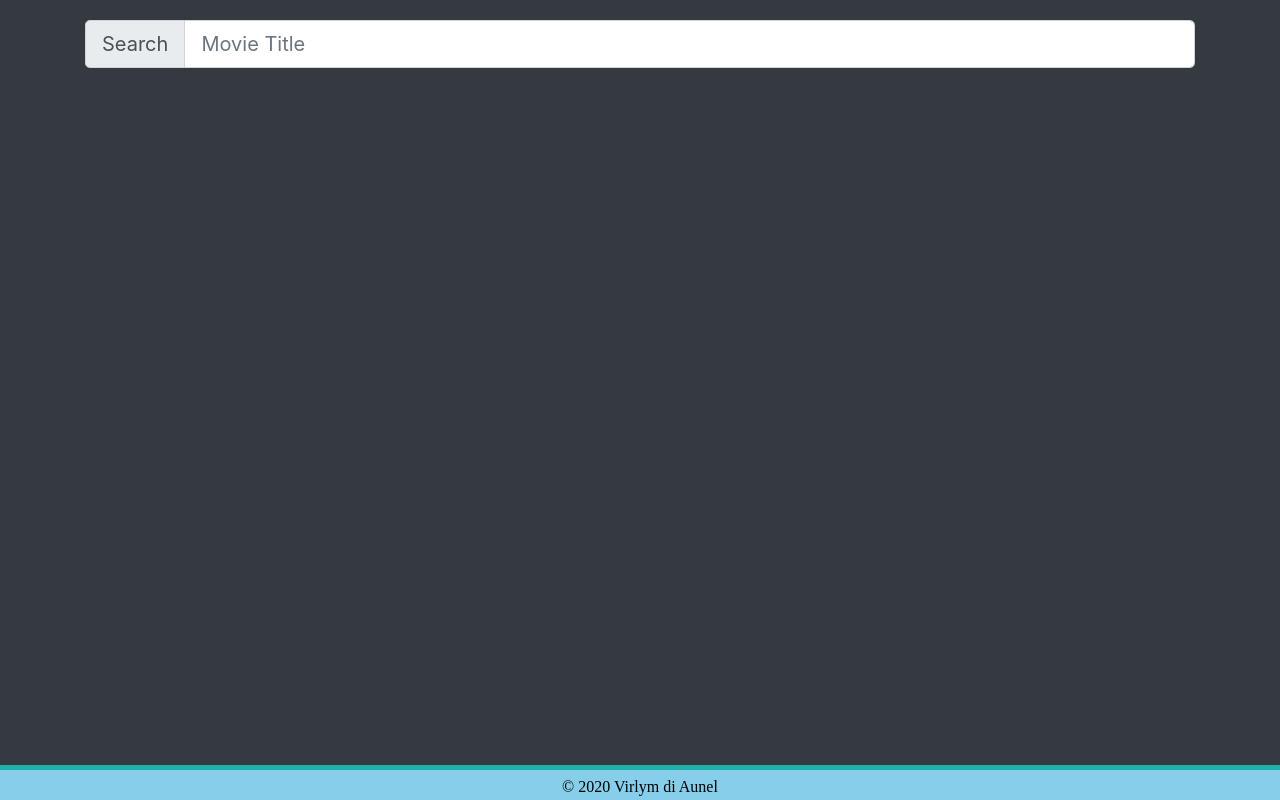
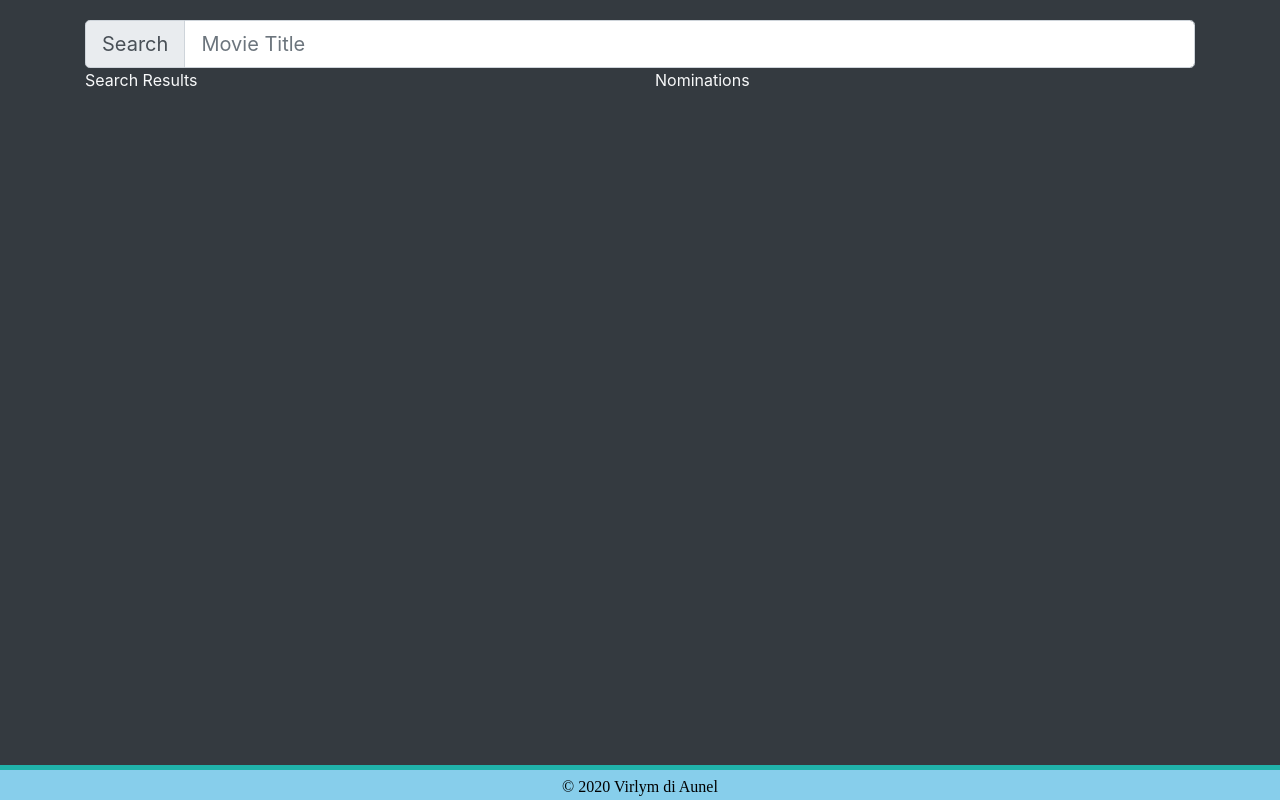
Before and after one commit to virlym/shopify-movies, a React (Create React App) app: page / in a window 1280 px wide. Built offline with nearby package versions, Linux system fonts and the light colour scheme; a web font is replaced by a local one.

Commit message:
added side component pages and updated gitignore

```diff
--- a/src/App.js
+++ b/src/App.js
@@ -1,6 +1,8 @@
 import './App.css';
 import {Helmet} from 'react-helmet';
 import SearchBar from "./components/searchBar.js";
+import SearchResults from "./components/searchResults.js";
+import Nominations from "./components/nominations.js";
 
 function App() {
   return (
@@ -10,6 +12,10 @@ function App() {
       </Helmet>
 
       <SearchBar />
+      <div className="row">
+        <SearchResults />
+        <Nominations />
+      </div>
 
       <footer>
         <small> &copy; 2020 Virlym di Aunel</small>
--- /dev/null
+++ b/src/components/nominations.js
@@ -0,0 +1,11 @@
+import React from "react";
+
+function Nominations() {
+    return (
+        <div className="col-6">
+            <p> Nominations </p>
+        </div>
+    );
+}
+
+export default Nominations;
--- /dev/null
+++ b/src/components/searchResults.js
@@ -0,0 +1,11 @@
+import React from "react";
+
+function SearchResults() {
+    return (
+        <div className="col-6">
+            <p> Search Results </p>
+        </div>
+    );
+}
+
+export default SearchResults;
```
Also changed, not shown: 2 other files (tests, documents, lock files or other folders).
